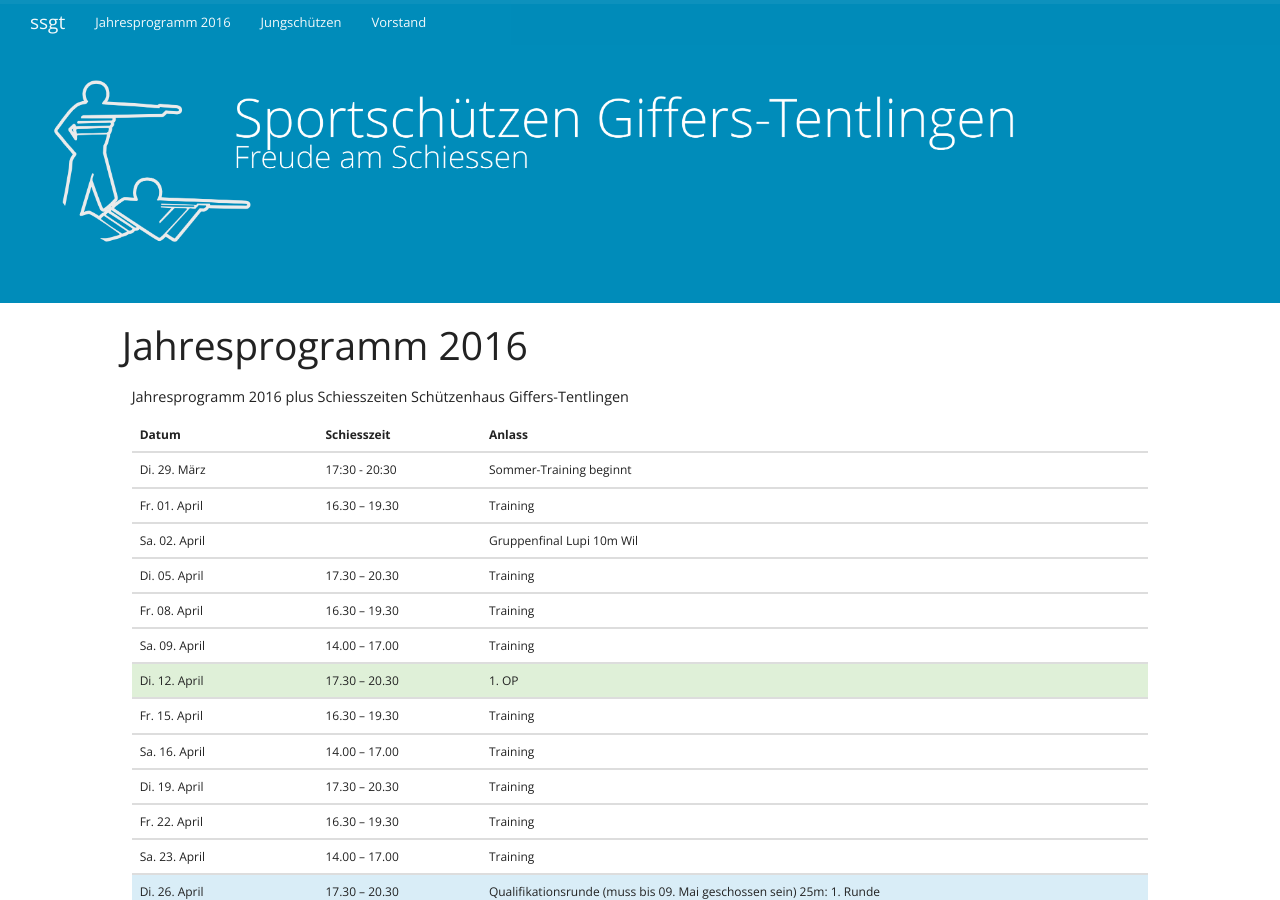
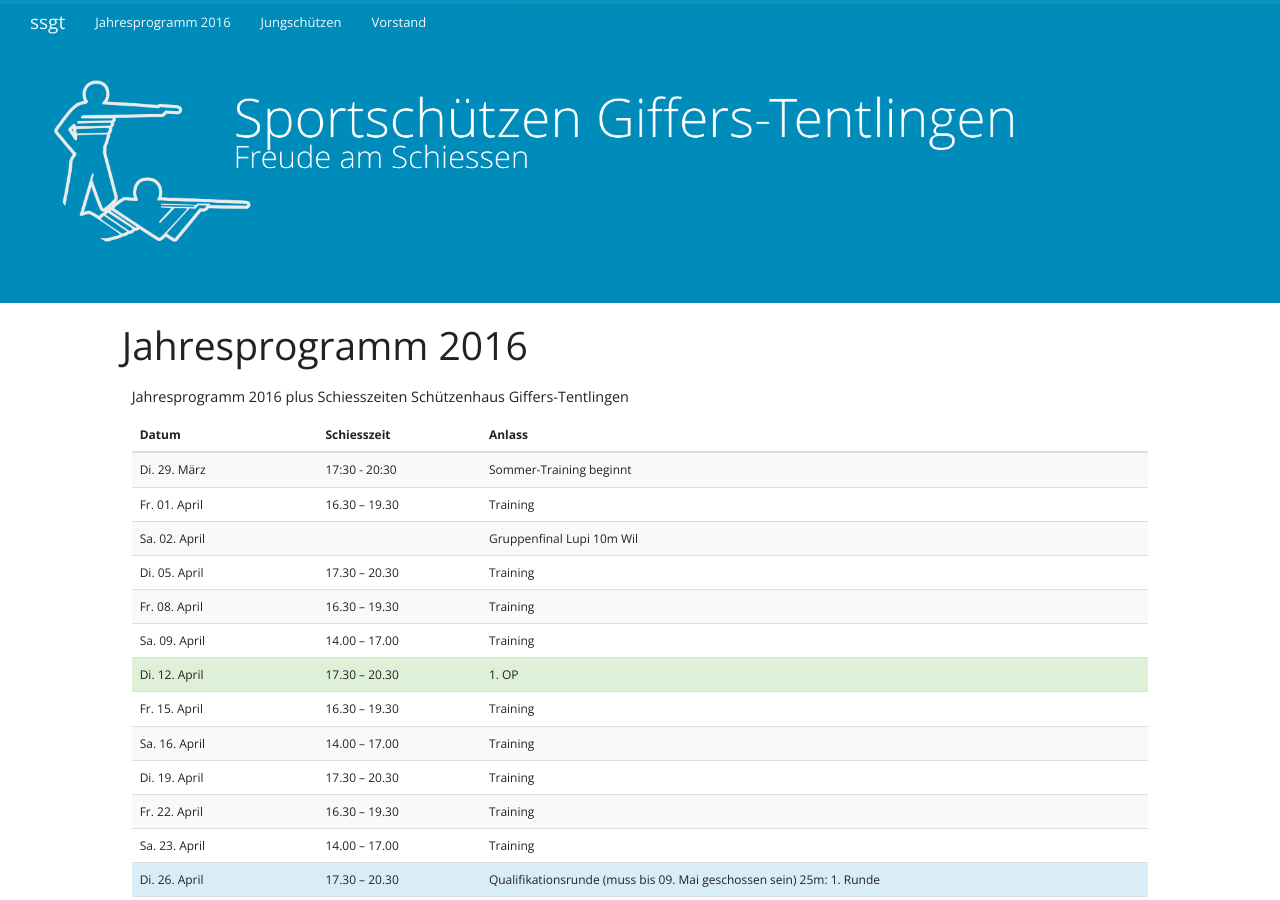
Before and after one commit to s4mux/ssgt-site, a Jekyll site: the page built from jahresprogramm.md, in a window 1280 px wide and 900 px high. Built offline with Jekyll 4.4.1, drawn with Linux system fonts in a browser that asks for light colours; nearby versions of some CDN libraries; comment, search, counter and statistics services are not loaded.

Commit message:
Make the Table Stipped

```diff
--- a/jahresprogramm.md
+++ b/jahresprogramm.md
@@ -6,7 +6,7 @@
 
 <p>Jahresprogramm 2016 plus Schiesszeiten Schützenhaus Giffers-Tentlingen</p>
 
-<table class="table table-hover">
+<table class="table table-striped table-hover">
   <thead>
     <tr>
       <th>Datum</th>
@@ -14,7 +14,7 @@
       <th>Anlass</th>
     </tr>
   </thead>
-
+  <tbody>
 {% for event in site.data.jahresprogramm %}
 {% if event.color                        %}
 {%   if event.color == 'green'           %}
@@ -33,14 +33,14 @@
 {%   assign color = ""                   %}
 {% endif                                 %}
 
-  <tbody>
+
     <tr class="{{color}}">
       <td>{{event.date}}</td>
       <td>{{event.time}}</td>
       <td>{{event.description}}</td>
     </tr>
+{% endfor %}
   </tbody>
-{% endfor %}
 </table>
 
 
```
Also changed, not shown: 1 other file.
